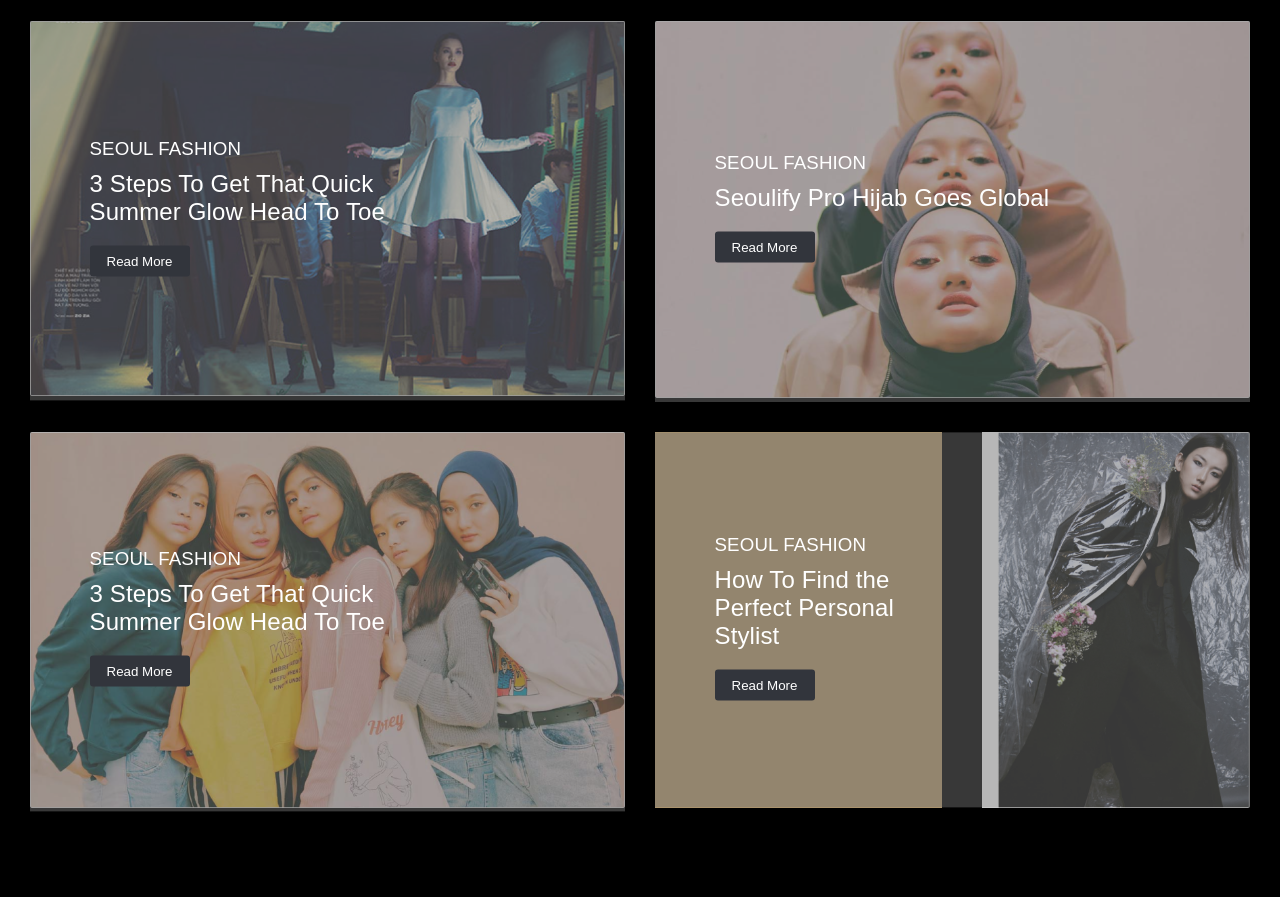
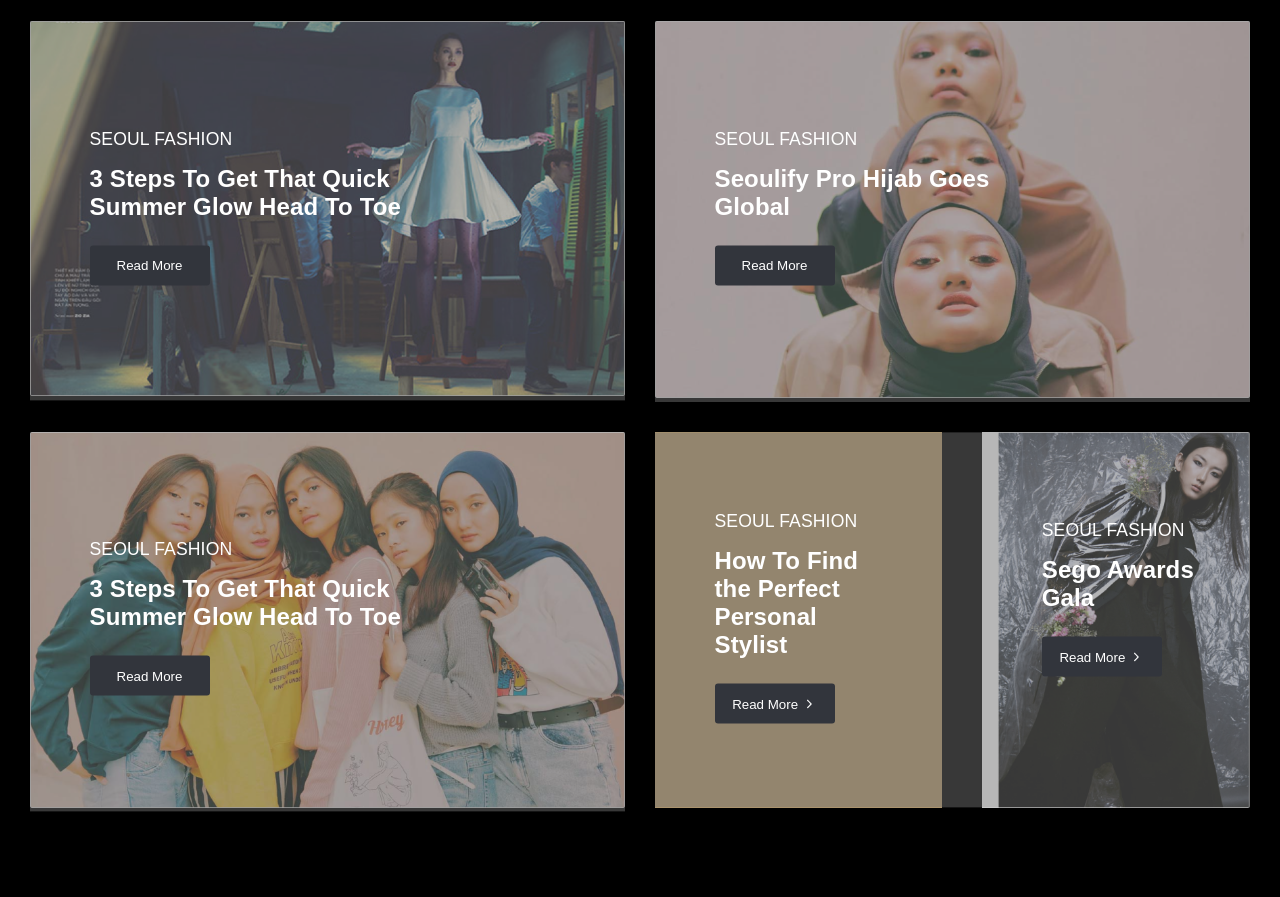
Before and after one commit to hafriaya/watches_project, a website: page index.html in a window 1280 px wide. Shown: the part 3300-4197 px from the top of the page. Drawn offline with Linux system fonts and the light colour scheme; a script that the page names is missing.

Commit message:
fix_fashion_article_bg_style

```diff
--- a/frontend/src/styles/style.css
+++ b/frontend/src/styles/style.css
@@ -357,7 +357,7 @@ body {
   margin-top: 30px;
 }
 .fashion__article {
-  /* margin: 20px 0; */
+  margin: 20px 0;
   position: relative;
 }
 .fashion__article__bg {
@@ -385,24 +385,35 @@ body {
   text-align: left;
   font-size: 0.8rem;
 }
-
-.fashion__sub-heading,
+.fashion__article__bg-4__desc__right-side {
+  display: none;
+}
 .fashion__main-heading {
+  padding: 10px 0;
+}
+.fashion__sub-heading {
   padding: 5px 0;
+  font-size: 1.1rem;
   font-weight: 400;
 }
 .read-more_btn {
   margin: 15px 0;
   padding: 8px;
-  width: 100px;
+  width: 120px;
+  height: 40px;
   background-color: #32353c;
   color: #ffff;
   border: none;
   border-radius: 3px;
   text-transform: capitalize;
   cursor: pointer;
+  align-items: center;
 }
-.the-sections__properties{
+#btn_ios-arrow-down {
+  width: 5px;
+  margin: 0 5px;
+}
+.the-sections__properties {
   margin: 20px 0;
 }
 .properties__container {
@@ -519,6 +530,9 @@ body {
 }
 /* media screen for 600px */
 @media screen and (min-width: 600px) {
+  .fashion__article {
+    margin: 0;
+  }
   .fashion__articles__container {
     display: grid;
     grid-template-columns: repeat(2, 1fr);
@@ -792,7 +806,12 @@ body {
     font-size: 1rem;
   }
   .fashion__article__bg-4__desc {
-    width: 40%;
+    width: 30%;
+  }
+  .fashion__article__bg-4__desc__right-side {
+    display: block;
+    top: 45%;
+    left: 65%;
   }
   .footer__details_container {
     grid-template-columns: repeat(4, 1fr);
--- a/index.html
+++ b/index.html
@@ -138,7 +138,7 @@
             </div>
           </div>
         </section>
-        <br>
+        <br />
         <section class="the-sections__new-arrival">
           <div class="new-arrival__container">
             <div class="new-arrival__desc">
@@ -174,7 +174,7 @@
             </div>
           </div>
         </section>
-        <br>
+        <br />
         <section class="the-sections__horror">
           <div class="horror__container">
             <div class="horror__desc">
@@ -190,7 +190,7 @@
             </div>
           </div>
         </section>
-        <br>
+        <br />
         <section class="the-sections__insta-posts">
           <div class="insta-posts__container">
             <div class="insta-posts__desc">
@@ -219,7 +219,7 @@
             </div>
           </div>
         </section>
-        <br>
+        <br />
         <section class="the-sections__fashion">
           <div class="fashion__container">
             <div class="brand__social-media">
@@ -305,25 +305,34 @@
               <article class="fashion__article fashion__article-4">
                 <div class="fashion__article__bg fashion__article__bg-4">
                   <div class="fashion__article__simple-bg"></div>
-                  <img
+                  <img id="fashion__article__bg-4__img"
                     src="./frontend/src/images/backgrounds/bg4-11.png"
                     alt="bg4"
                   />
                 </div>
+                <div class="fashion__article__bg-4__desc_container">
                 <div
-                  class="fashion__article__desc fashion__article__bg-4__desc"
+                  class="fashion__article__desc fashion__article__bg-4__desc fashion__article__bg-4__desc__left-side"
                 >
                   <h3 class="fashion__sub-heading">SEOUL FASHION</h3>
                   <h2 class="fashion__main-heading">
                     How To Find the Perfect Personal Stylist
                   </h2>
-                  <button class="read-more_btn">Read More</button>
+                  <button class="read-more_btn">Read More <img id="btn_ios-arrow-down" src="./frontend/src/images/icon/ios-arrow-down.png" alt="ios-arrow-down"></button>
                 </div>
+                <div
+                  class="fashion__article__desc fashion__article__bg-4__desc fashion__article__bg-4__desc__right-side"
+                >
+                  <h3 class="fashion__sub-heading">SEOUL FASHION</h3>
+                  <h2 class="fashion__main-heading">Sego Awards Gala</h2>
+                  <button class="read-more_btn">Read More <img id="btn_ios-arrow-down" src="./frontend/src/images/icon/ios-arrow-down.png" alt="ios-arrow-down"></button>
+                </div>
+              </div>
               </article>
             </div>
           </div>
         </section>
-        <br>
+        <br />
         <section class="the-sections__properties">
           <div class="properties__container">
             <div class="properties__detail">
```
Also changed, not shown: frontend/src/images/icon/ios-arrow-down.png (added).
